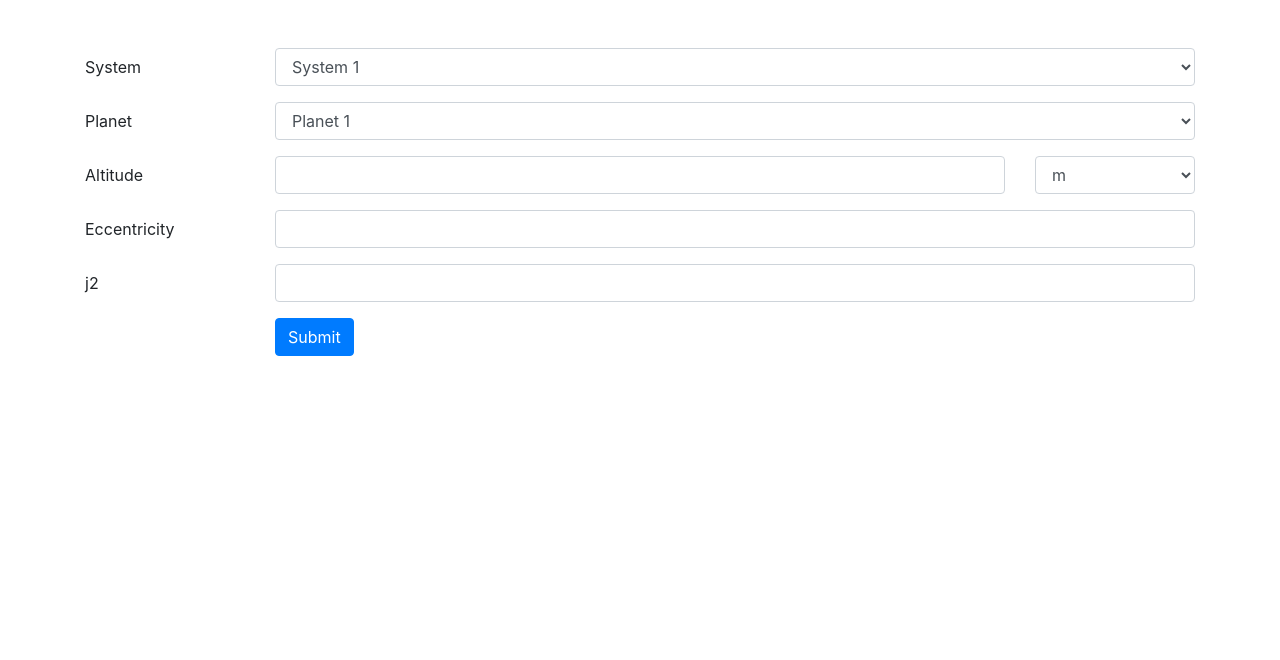
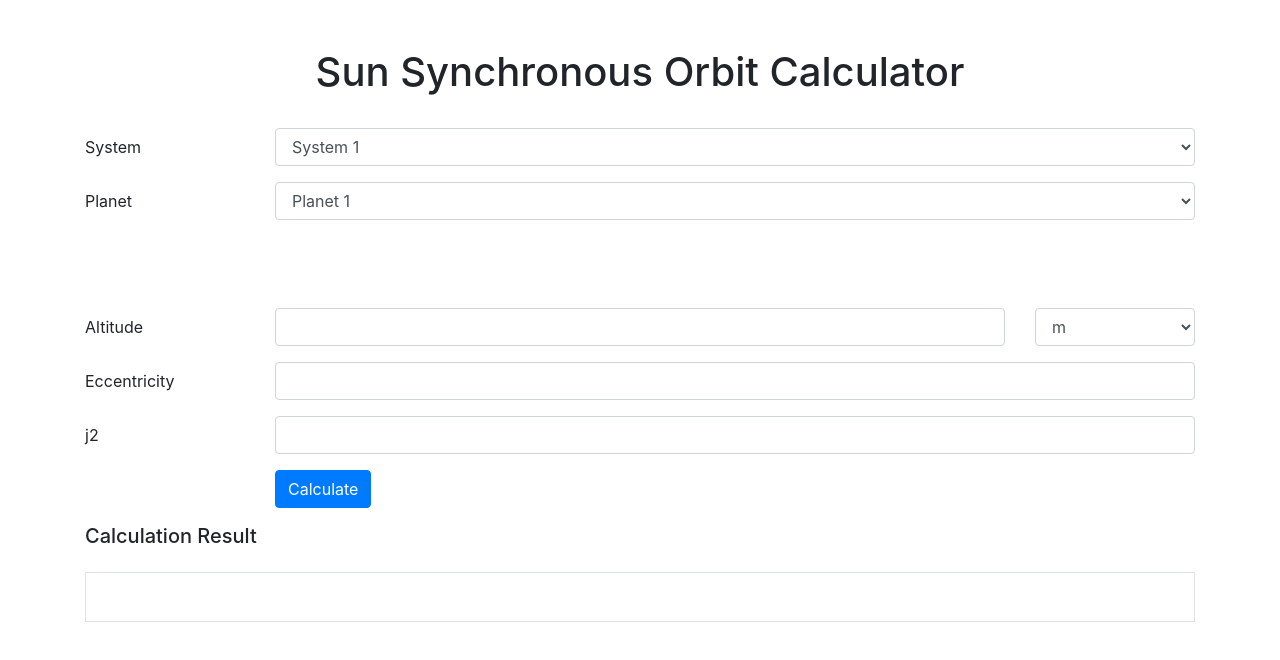
Before and after one commit to Aebestach/Principia-SSOCalculator.github.io, a plain HTML site: page index.html in a window 1280 px wide. Drawn offline with nearby package versions, Linux system fonts and the light colour scheme.

Commit message:
test commit

```diff
--- a/index.html
+++ b/index.html
@@ -3,12 +3,13 @@
 <head>
   <meta charset="UTF-8">
   <meta name="viewport" content="width=device-width, initial-scale=1.0">
-  <title>Form Example</title>
+  <title>Sun Synchronous Orbit Calculator</title>
   <!-- Link Bootstrap CSS -->
   <link href="https://stackpath.bootstrapcdn.com/bootstrap/4.5.2/css/bootstrap.min.css" rel="stylesheet">
 </head>
 <body>
   <div class="container mt-5">
+    <h1 class="text-center">Sun Synchronous Orbit Calculator</h1><br>
     <form>
       <div class="form-group row">
         <label for="system" class="col-sm-2 col-form-label">System</label>
@@ -30,6 +31,7 @@
           </select>
         </div>
       </div>
+      <br><br><br>
       <div class="form-group row">
         <label for="altitude" class="col-sm-2 col-form-label">Altitude</label>
         <div class="col-sm-8">
@@ -56,10 +58,15 @@
       </div>
       <div class="form-group row">
         <div class="col-sm-10 offset-sm-2">
-          <button type="submit" class="btn btn-primary">Submit</button>
+          <button type="calculate" class="btn btn-primary">Calculate</button>
         </div>
       </div>
     </form>
+    <!-- Result Display Box -->
+    <h5>Calculation Result</h5>
+    <div class="mt-4 border p-3">
+        <pre id="resultContent"></pre>
+    </div>
   </div>
 
   <!-- Include Bootstrap JS -->
```
Also changed, not shown: 2 other files.
